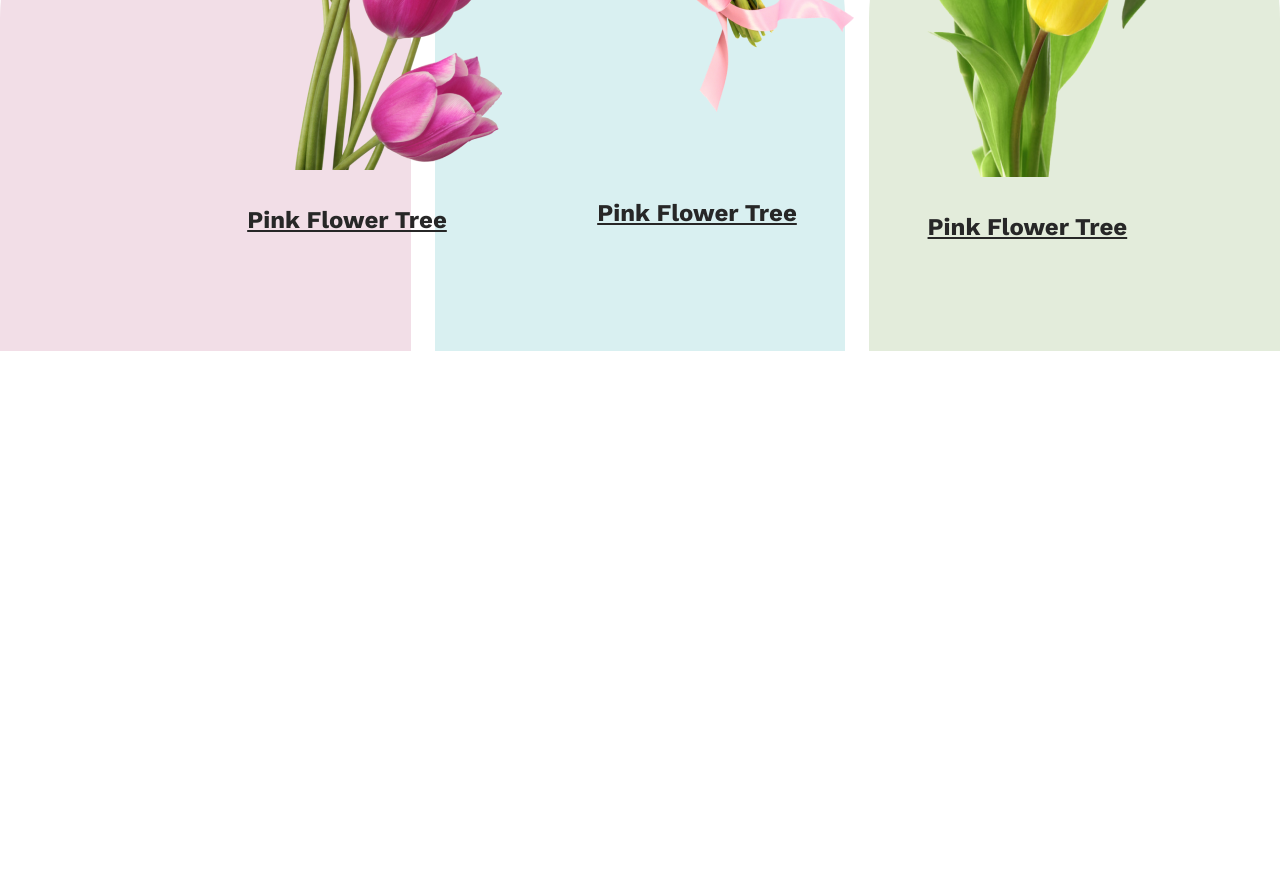
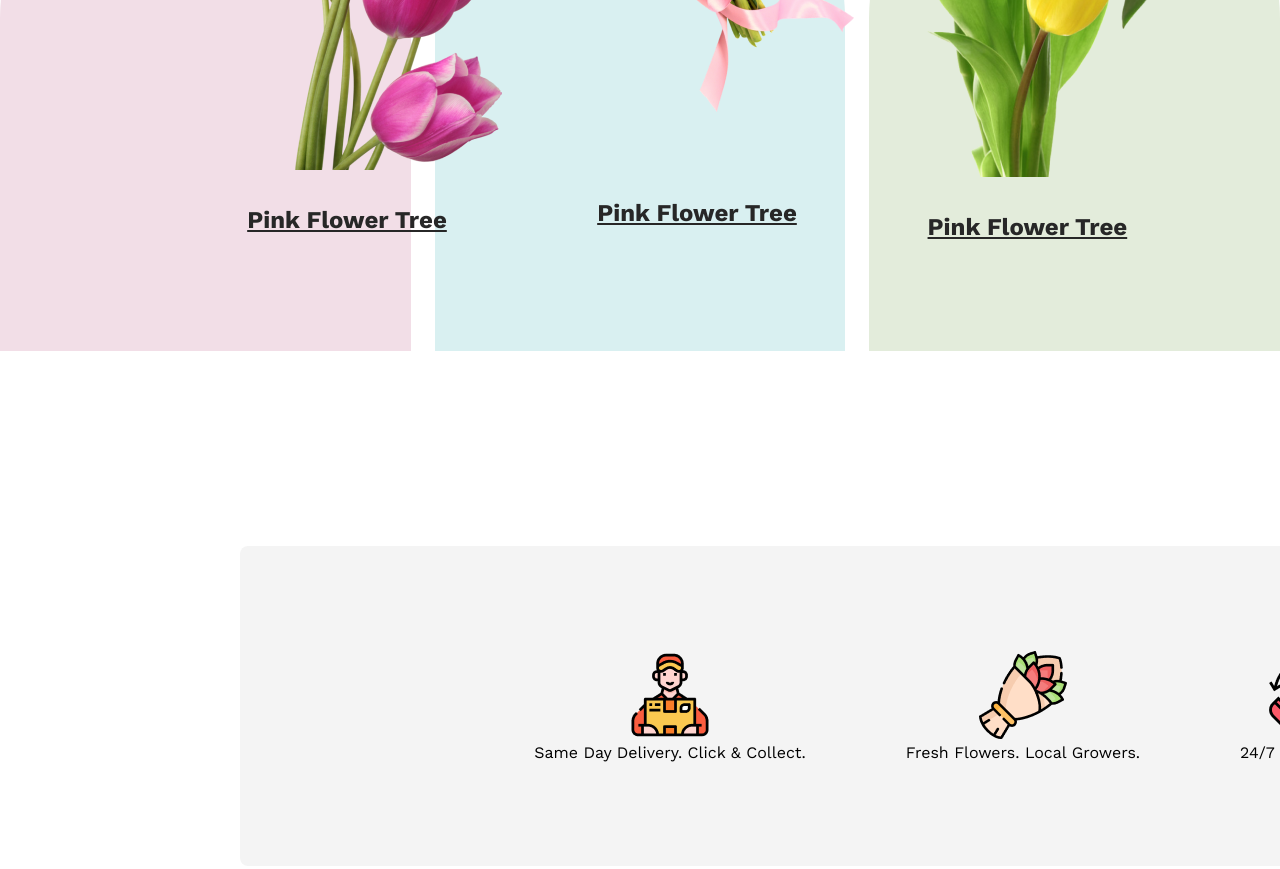
Before and after one commit to akikhossain/Flower-Shop, a plain HTML site: page index.html in a window 1280 px wide. Shown: the part 1382-2251 px from the top of the page. Before the commit the page ends 1928 px from the top, so only its background shows below. Drawn offline with nearby package versions, Linux system fonts and the light colour scheme.

Commit message:
created and added services section

```diff
--- a/index.html
+++ b/index.html
@@ -67,6 +67,20 @@
             </div>
           </div>
         </div>
+        <div class="services">
+          <div class="delibery-boy">
+            <img src="./Flower Asset/Group 57.png" alt="" />
+            <p>Same Day Delivery. Click & Collect.</p>
+          </div>
+          <div class="fresh-flowers">
+            <img src="./Flower Asset/Group 58.png" alt="" />
+            <p>Fresh Flowers. Local Growers.</p>
+          </div>
+          <div class="free-support">
+            <img src="./Flower Asset/Group 59.png" alt="" />
+            <p>24/7 Free Support.</p>
+          </div>
+        </div>
       </section>
     </main>
   </body>
--- a/styles.css/flower.css
+++ b/styles.css/flower.css
@@ -119,3 +119,16 @@ body {
   font-size: 24px;
   font-weight: 700;
 }
+.services {
+  display: flex;
+  width: 1440px;
+  height: 320px;
+  justify-content: center;
+  align-items: center;
+  gap: 100px;
+  border-radius: 8px;
+  background: rgba(39, 39, 39, 0.05);
+  margin: 0 240px;
+  margin-bottom: 130px;
+  text-align: center;
+}
```
